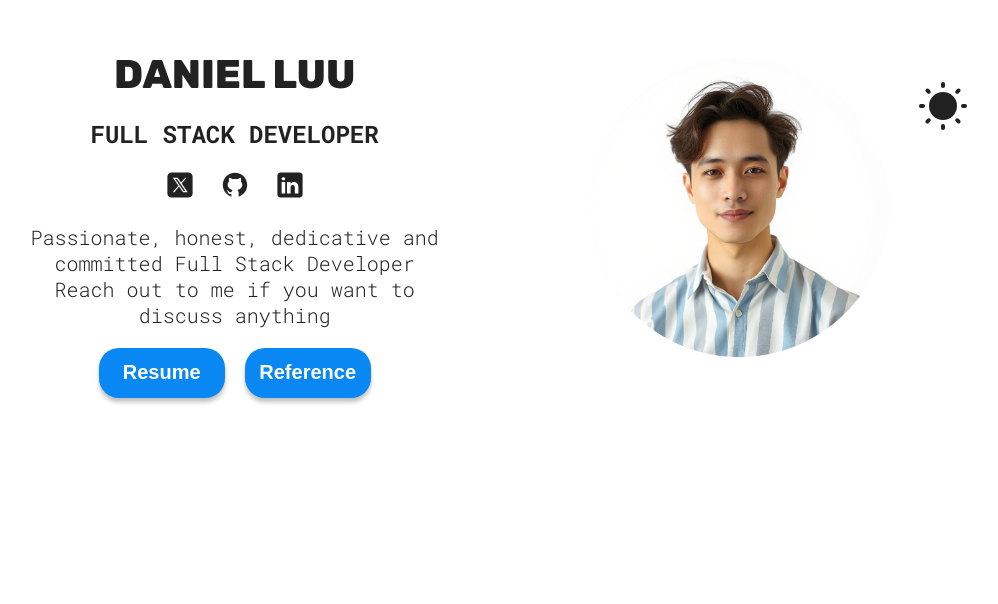
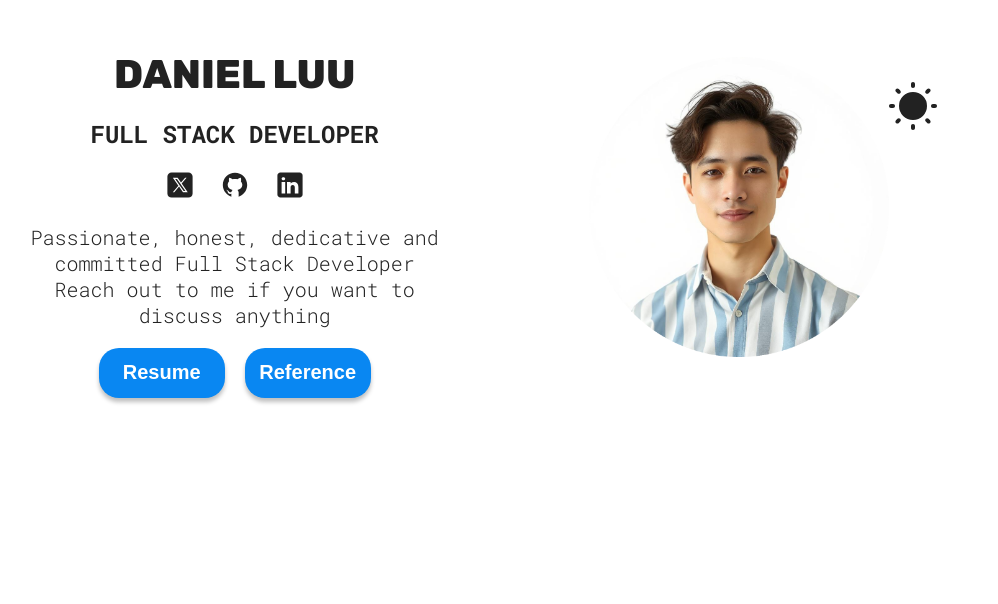
Before and after one commit to haidang2705/DanielLuu_Portfolio, a React (Vite) app: page / in a window 1280 px wide. Shown: the part 196-800 px from the top of the page, without its empty margins (183-1181 px from the left). Built offline with nearby package versions, Linux system fonts and the light colour scheme.

Commit message:
UI-104: colorMode position change

```diff
--- a/src/sections/Hero/HeroStyles.module.css
+++ b/src/sections/Hero/HeroStyles.module.css
@@ -62,7 +62,7 @@
 .colorMode {
   position: absolute;
   top: 25px; /* Adjust as needed to vertically align the icon */
-  left: 100%; /* Adjust the right margin if it's too close to the edge */
+  left: 80%; /* Adjust the right margin if it's too close to the edge */
   width: 25px;
 }
 
@@ -100,7 +100,7 @@
   }
   .colorMode {
     top: 25px;
-    left: 110%;
+    left: 100%;
   }
 }
 
```
